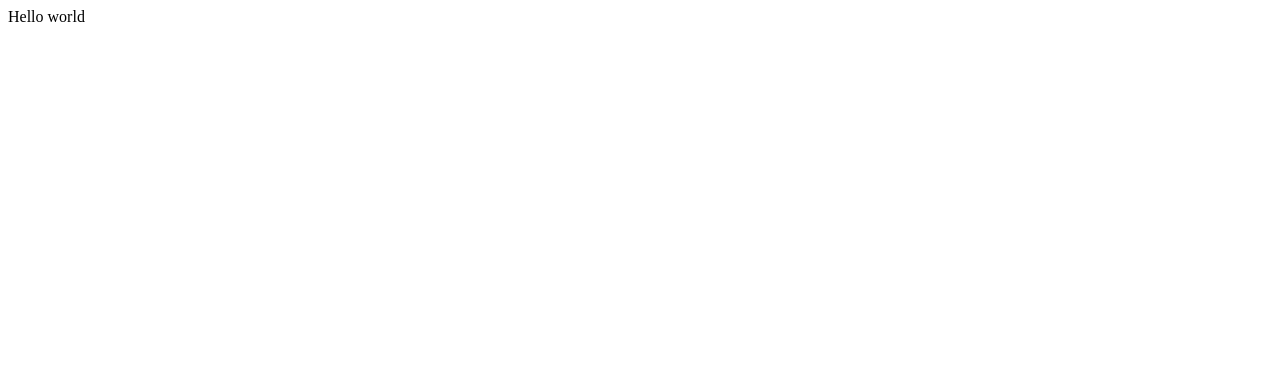
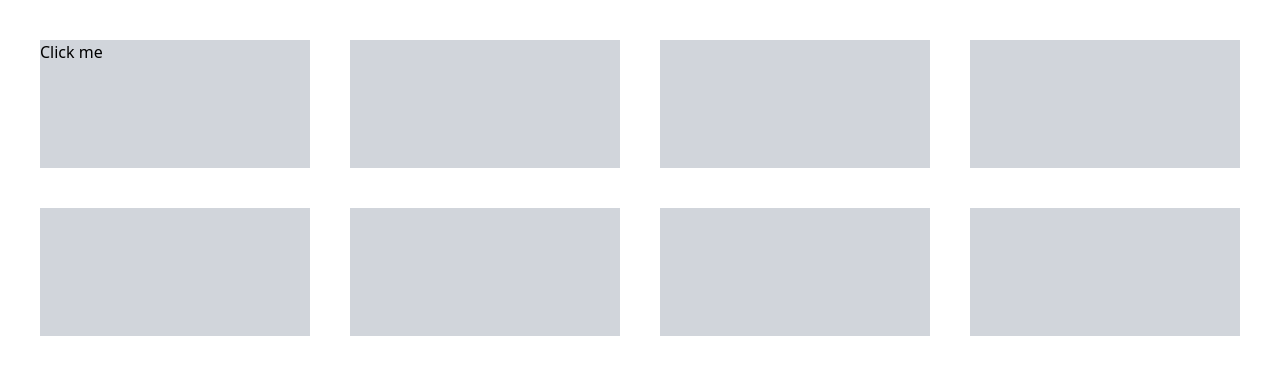
Before and after one commit to Jdubstep1357/AlpineJS-Tutorial, a plain HTML site: page index.html in a window 1280 px wide. Drawn offline with nearby package versions, Linux system fonts and the light colour scheme.

Commit message:
Alpine.js Essentials Part 1 - made button show up with cards

```diff
--- a/index.html
+++ b/index.html
@@ -1 +1,30 @@
-<p>Hello world</p>
+<!DOCTYPE html>
+<html lang="en">
+<head>
+    <meta charset="UTF-8">
+    <meta name="viewport" content="width=device-width, initial-scale=1.0">
+    <title>Alpine.js Essentials</title>
+    <script defer src="https://cdn.jsdelivr.net/npm/alpinejs@3.13.5/dist/cdn.min.js"></script>
+    <script src="https://cdn.tailwindcss.com"></script>
+
+</head>
+<body>
+
+    <div x-data="{ message: 'Click me'}" class="px-10 py-10 flex items-center justify-center min-h-scree  n">
+        <div  class="flex-1 grid grid-cols-4 gap-10">
+            <div class="h-32 bg-gray-300">
+                <!-- x-text = message binds data from message -->
+                <button @click="message = 'I have been clicked!'" x-text="message"></button>
+            </div>
+            <div class="h-32 bg-gray-300"></div>
+            <div class="h-32 bg-gray-300"></div>
+            <div class="h-32 bg-gray-300"></div>
+            <div class="h-32 bg-gray-300"></div>
+            <div class="h-32 bg-gray-300"></div>
+            <div class="h-32 bg-gray-300"></div>
+            <div class="h-32 bg-gray-300"></div>
+        </div>
+    </div>
+
+</body>
+</html>
```
